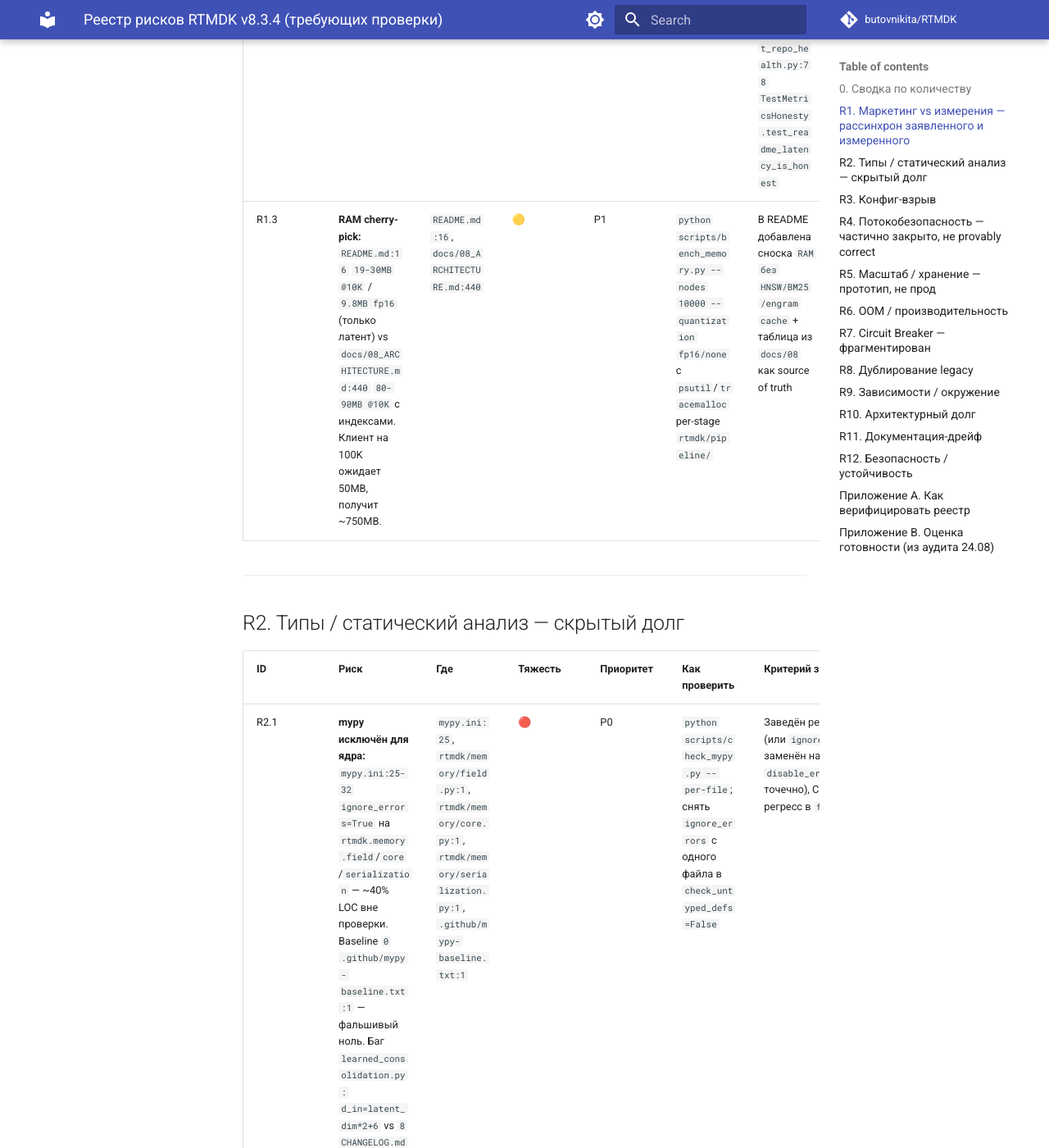
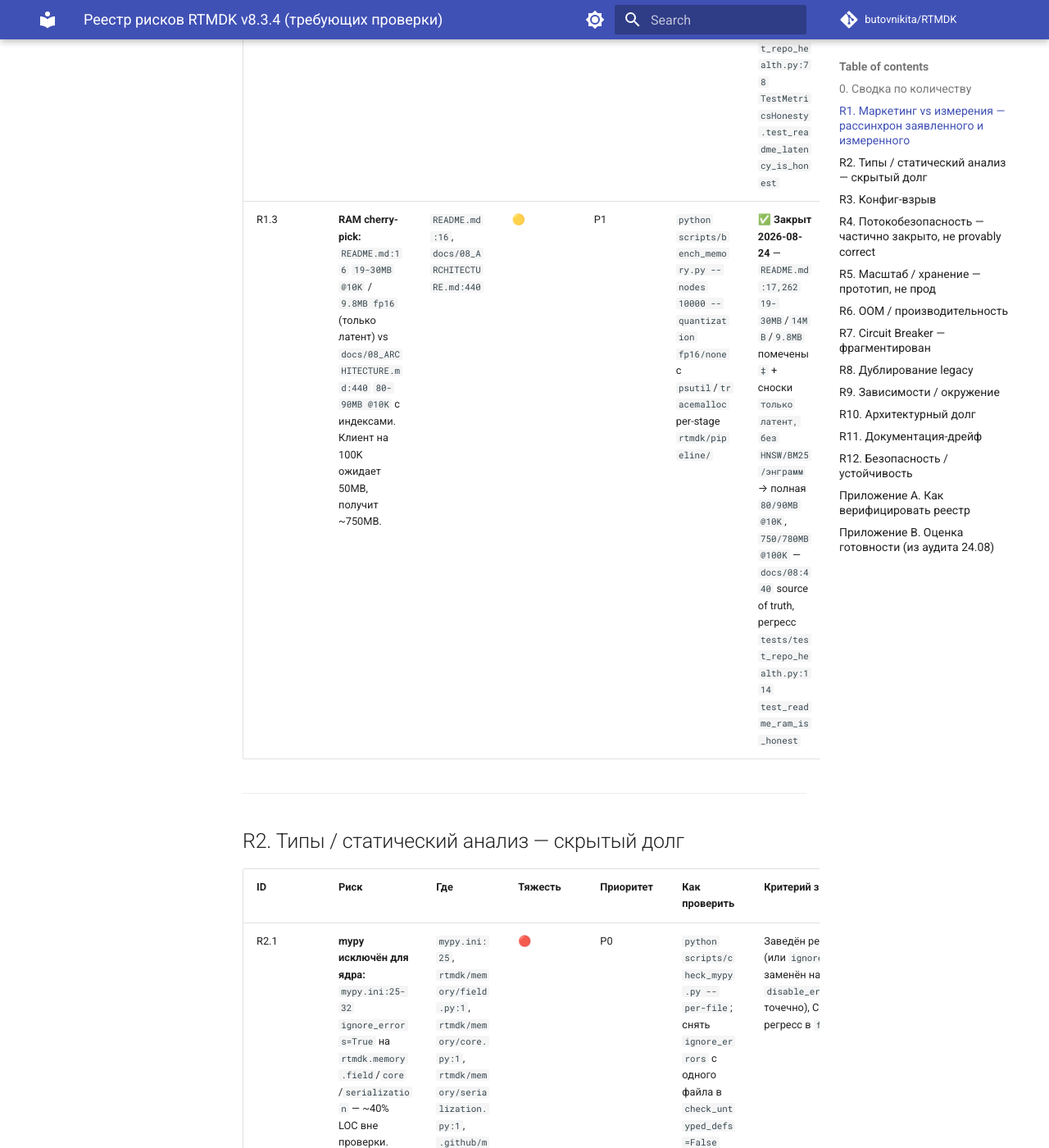
Before and after one commit to butovnikita/RTMDK, an MkDocs documentation site: the page built from docs/RISKS.md, in a window 1280 px wide and 1400 px high, scrolled down 2854 px. Shown: the whole window at 82% size. Built offline with MkDocs 1.6.1 and Material for MkDocs 9.7.7, drawn with Linux system fonts in a browser that asks for light colours; comment, search, counter and statistics services are not loaded; some of the changed text lies outside the part shown.

Commit message:
fix(metrics): R1.3 honest RAM 19-30MB latent-only (RISKS.md)
- README.md: Why RAM 19-30 MB -> 19-30 MB‡ (только латент) + footnote
  ‡ RAM только латент (9.8MB fp16) без HNSW/BM25/энграмм; полная
  80/90MB @10K, 750/780MB @100K - docs/08:440 source of truth
- README.md: Results RAM (1K) 14MB + RAM (10K fp16) 9.8MB -> marked ‡ +
  shared footnote 80/90 + 750/780
- tests/test_repo_health.py: add test_readme_ram_is_honest and
  test_ram_source_of_truth_exists
- docs/RISKS.md: mark R1.3 as closed 2026-08-24

```diff
--- a/docs/RISKS.md
+++ b/docs/RISKS.md
@@ -4,7 +4,7 @@
 > **Источники:** `AUDIT_REPORT.md:1`, `docs/06_SCIENTIFIC_ARTICLE.md:1`, `docs/08_ARCHITECTURE.md:1`, `BACKLOG.md:1`, `README.md:1`, `rtmdk/memory/config.py:1`, `benchmarks/baseline.json`
 > **Метод:** статический анализ + сверка документации/кода/CI | **Статус реестра:** `active` — каждый пункт требует верификации (тест/бенч/ревью)
 > **Легенда тяжести:** 🔴 Высокий — влияет на корректность/безопасность/репутацию | 🟡 Средний — влияет на масштаб/сопровождаемость | 🟢 Низкий — локальный долг
-> **Прогресс:** `R1.1` ✅ закрыт `2026-08-24`, `R1.2` ✅ закрыт `2026-08-24` в этой ветке (см. §R1); остальные — `open`
+> **Прогресс:** `R1.1` ✅ закрыт `2026-08-24`, `R1.2` ✅ закрыт `2026-08-24`, `R1.3` ✅ закрыт `2026-08-24` в этой ветке (см. §R1); остальные — `open`
 
 ---
 
@@ -36,7 +36,7 @@
 |---|---|---|---|---|---|---|
 | R1.1 | **Recall@1 завышен:** `README.md:15` `99.3%` vs честный `95.6% @1000` `docs/06_SCIENTIFIC_ARTICLE.md:7` (уступает FAISS `97.1%`). Ablation `docs/06:5.7` — resonance-only `92%` → `95.6%` all-combined. Вводит в заблуждение оценку TCO. | `README.md:15`, `README.md:248`, `docs/06_SCIENTIFIC_ARTICLE.md:7` | 🔴 | P0 | `python scripts/bench_rtmdk_vs_baselines.py --dataset datasets/qa_1000_en.json` (методика `docs/06:5.1`); сверить `benchmarks/baseline.json` | ✅ **Закрыт 2026-08-24** — `README.md:15` `95.6% @1000 QA*` + сноска synthetic `99.3% vs 18.1%` (`docs/24_RAG_COMPARISON.md:55`), `Production Stats`/`Результаты` приведены к `95.6%`/`~97%`/`97.6% avg`, `docs/06:878` исправлен, регресс-тест `tests/test_repo_health.py:43 TestMetricsHonesty` |
 | R1.2 | **Latency @100K — прогноз, не факт:** `README.md:16,48` `16ms p50 / 20ms p99 @100K` vs `docs/06:5.6` `@10k 1.2ms, @100k ~15ms прогноз (не протестировано)`; артефакт `@100K` отсутствует, `benchmarks/baseline.json` — `@500 0.6ms p95`. | `README.md:16`, `README.md:48`, `docs/06_SCIENTIFIC_ARTICLE.md:730`, `benchmarks/baseline.json` | 🔴 | P0 | `python scripts/stress_test_100k.py --nodes 100000 --queries 100` (или `bench_pipeline_production.py --dataset qa_1000_en.json --output benchmarks/baseline_100k.json`) | ✅ **Закрыт 2026-08-24** — `README.md:16,48,258` `@100K` помечены `† (прогноз)` + сноски `docs/06:5.6` + `benchmarks/baseline.json @500` + `benchmarks/baseline_100k.json` (forecast `forecast:true`, pending real `stress_test_100k.py`), регресс `tests/test_repo_health.py:78 TestMetricsHonesty.test_readme_latency_is_honest` |
-| R1.3 | **RAM cherry-pick:** `README.md:16` `19-30MB @10K` / `9.8MB fp16` (только латент) vs `docs/08_ARCHITECTURE.md:440` `80-90MB @10K` с индексами. Клиент на 100K ожидает 50MB, получит ~750MB. | `README.md:16`, `docs/08_ARCHITECTURE.md:440` | 🟡 | P1 | `python scripts/bench_memory.py --nodes 10000 --quantization fp16/none` с `psutil`/`tracemalloc` per-stage `rtmdk/pipeline/` | В README добавлена сноска `RAM без HNSW/BM25/engram cache` + таблица из `docs/08` как source of truth |
+| R1.3 | **RAM cherry-pick:** `README.md:16` `19-30MB @10K` / `9.8MB fp16` (только латент) vs `docs/08_ARCHITECTURE.md:440` `80-90MB @10K` с индексами. Клиент на 100K ожидает 50MB, получит ~750MB. | `README.md:16`, `docs/08_ARCHITECTURE.md:440` | 🟡 | P1 | `python scripts/bench_memory.py --nodes 10000 --quantization fp16/none` с `psutil`/`tracemalloc` per-stage `rtmdk/pipeline/` | ✅ **Закрыт 2026-08-24** — `README.md:17,262` `19-30MB`/`14MB`/`9.8MB` помечены `‡` + сноски `только латент, без HNSW/BM25/энграмм` → полная `80/90MB @10K`, `750/780MB @100K` — `docs/08:440` source of truth, регресс `tests/test_repo_health.py:114 test_readme_ram_is_honest` |
 
 ---
 
```
Also changed, not shown: README.md (+5 -3 lines), 1 other file.
